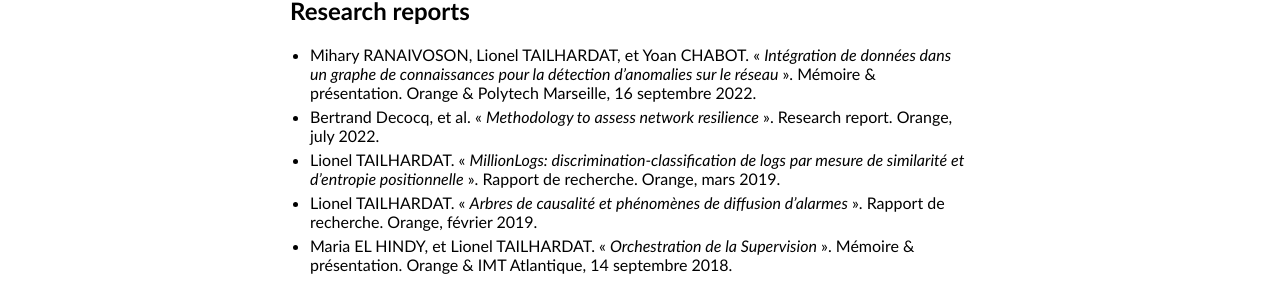
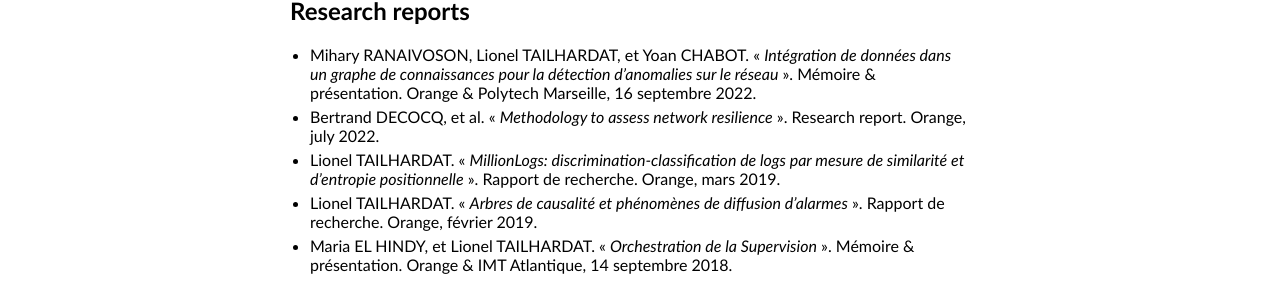
Before and after one commit to GenEars/GenEars.github.io, a Jekyll site: the page built from publications.md, in a window 1280 px wide. Shown: the part 410-708 px from the top of the page. Built offline with Jekyll 4.4.1, drawn with Linux system fonts in a browser that asks for light colours.

```diff
--- a/publications.md
+++ b/publications.md
@@ -17,7 +17,7 @@ ORCID [0000-0001-5887-899X](https://orcid.org/0000-0001-5887-899X) - [Google Sch
 ## Research reports
 
 * Mihary RANAIVOSON, Lionel TAILHARDAT, et Yoan CHABOT. « *Intégration de données dans un graphe de connaissances pour la détection d’anomalies sur le réseau* ». Mémoire & présentation. Orange & Polytech Marseille, 16 septembre 2022.
-* Bertrand Decocq, et al. « *Methodology to assess network resilience* ». Research report. Orange, july 2022.
+* Bertrand DECOCQ, et al. « *Methodology to assess network resilience* ». Research report. Orange, july 2022.
 * Lionel TAILHARDAT. « *MillionLogs: discrimination-classification de logs par mesure de similarité et d’entropie positionnelle* ». Rapport de recherche. Orange, mars 2019.
 * Lionel TAILHARDAT. « *Arbres de causalité et phénomènes de diffusion d’alarmes* ». Rapport de recherche. Orange, février 2019.
 * Maria EL HINDY, et Lionel TAILHARDAT. « *Orchestration de la Supervision* ». Mémoire & présentation. Orange & IMT Atlantique, 14 septembre 2018.
```
